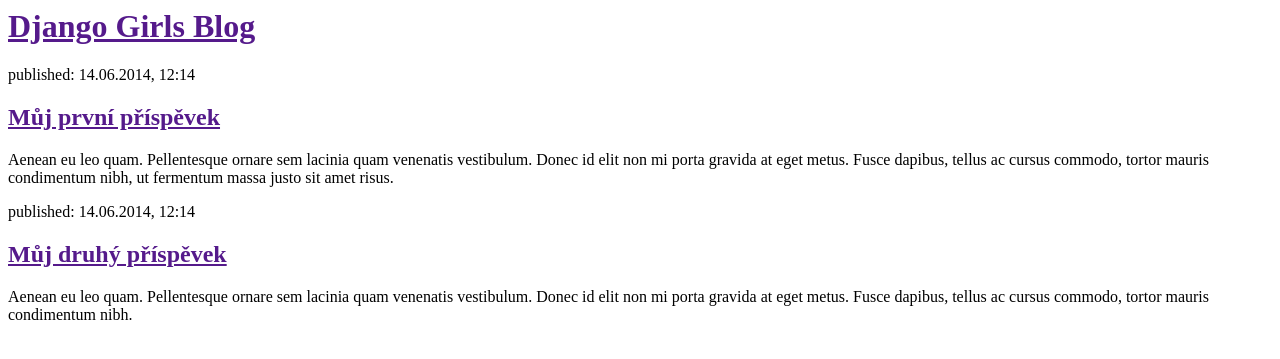
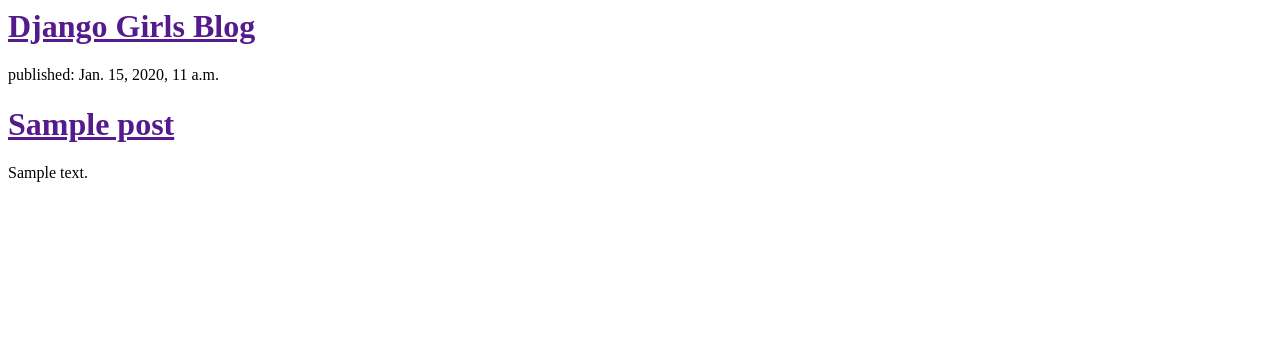
Before and after one commit to tuxwobb/my-first-blog, a Django app: page / in a window 1280 px wide. Shown: the top 359 px of the page. Run offline with Django 3.2, Linux system fonts and the light colour scheme; tables that the repository leaves empty hold one stand-in row (values such as "Sample post").

Commit message:
Upravena šablona pro načtení příspěvků z databáze

```diff
--- a/blog/templates/post_list.html
+++ b/blog/templates/post_list.html
@@ -7,16 +7,13 @@
             <h1><a href="">Django Girls Blog</a></h1>
         </div>
 
-        <div>
-            <p>published: 14.06.2014, 12:14</p>
-            <h2><a href="">Můj první příspěvek</a></h2>
-            <p>Aenean eu leo quam. Pellentesque ornare sem lacinia quam venenatis vestibulum. Donec id elit non mi porta gravida at eget metus. Fusce dapibus, tellus ac cursus commodo, tortor mauris condimentum nibh, ut fermentum massa justo sit amet risus.</p>
-        </div>
+	{% for post in posts %}
+    		<div>
+        		<p>published: {{ post.published_date }}</p>
+		        <h1><a href="">{{ post.title }}</a></h1>
+        		<p>{{ post.text|linebreaksbr }}</p>
+    		</div>
+	{% endfor %}
 
-        <div>
-            <p>published: 14.06.2014, 12:14</p>
-            <h2><a href="">Můj druhý příspěvek</a></h2>
-            <p>Aenean eu leo quam. Pellentesque ornare sem lacinia quam venenatis vestibulum. Donec id elit non mi porta gravida at eget metus. Fusce dapibus, tellus ac cursus commodo, tortor mauris condimentum nibh.</p>
-        </div>
     </body>
 </html>
--- a/blog/views.py
+++ b/blog/views.py
@@ -1,5 +1,8 @@
 from django.shortcuts import render
+from django.utils import timezone
+from .models import Post
 
 
 def post_list(request):
-    return render(request, 'post_list.html', {})
+    posts = Post.objects.filter(published_date__lte=timezone.now()).order_by('published_date')
+    return render(request, 'post_list.html', {'posts': posts})
```
